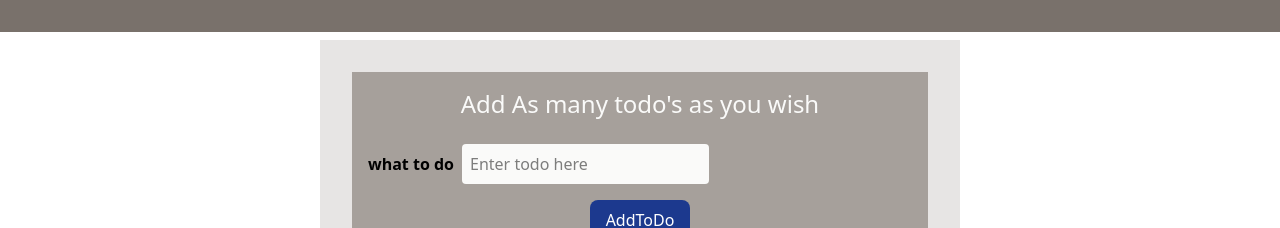
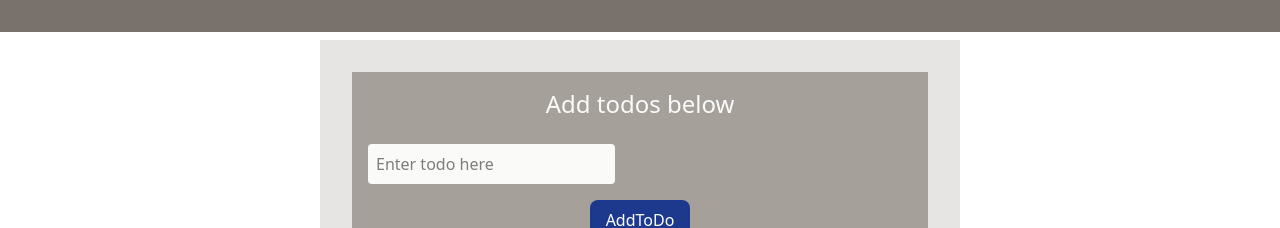
Before and after one commit to Noel-byte/todoapp-frontend, a React (Vite) app: page / in a window 1280 px wide. Shown: the top 228 px of the page. Built offline with nearby package versions, Linux system fonts and the light colour scheme; no server answers.

Commit message:
updated tailwindcss

```diff
--- a/src/components/AddToDo.jsx
+++ b/src/components/AddToDo.jsx
@@ -31,10 +31,9 @@ export const AddToDo = ({todos,fetchData}) => {
 
     <div className="p-4 sm:p-8 bg-stone-200 mt-2 w-full sm:w-1/2 mx-auto text-center">
         <form className="bg-stone-400 p-4 flex flex-col justify-center items-center space-y-4" onSubmit={handleSubmit}>
-            <h2 className="text-center text-xl sm:text-2xl text-stone-50">Add As many todo's as you wish</h2>
+            <h2 className="text-center text-xl sm:text-2xl text-stone-50">Add todos below</h2>
 
             <div className="w-full flex flex-col sm:flex-row items-center mt-2 space-y-2 sm:space-y-0 sm:space-x-2">
-            <label htmlFor="todoname" className= ' font-bold'>what to do</label>
             <input type="text" name="todoname" id="todoname" placeholder='Enter todo here' className="bg-stone-50 p-2 rounded w-full sm:w-auto" value={todo} onChange={(e)=>setToDo(e.target.value)}/>
             </div>
 
```
